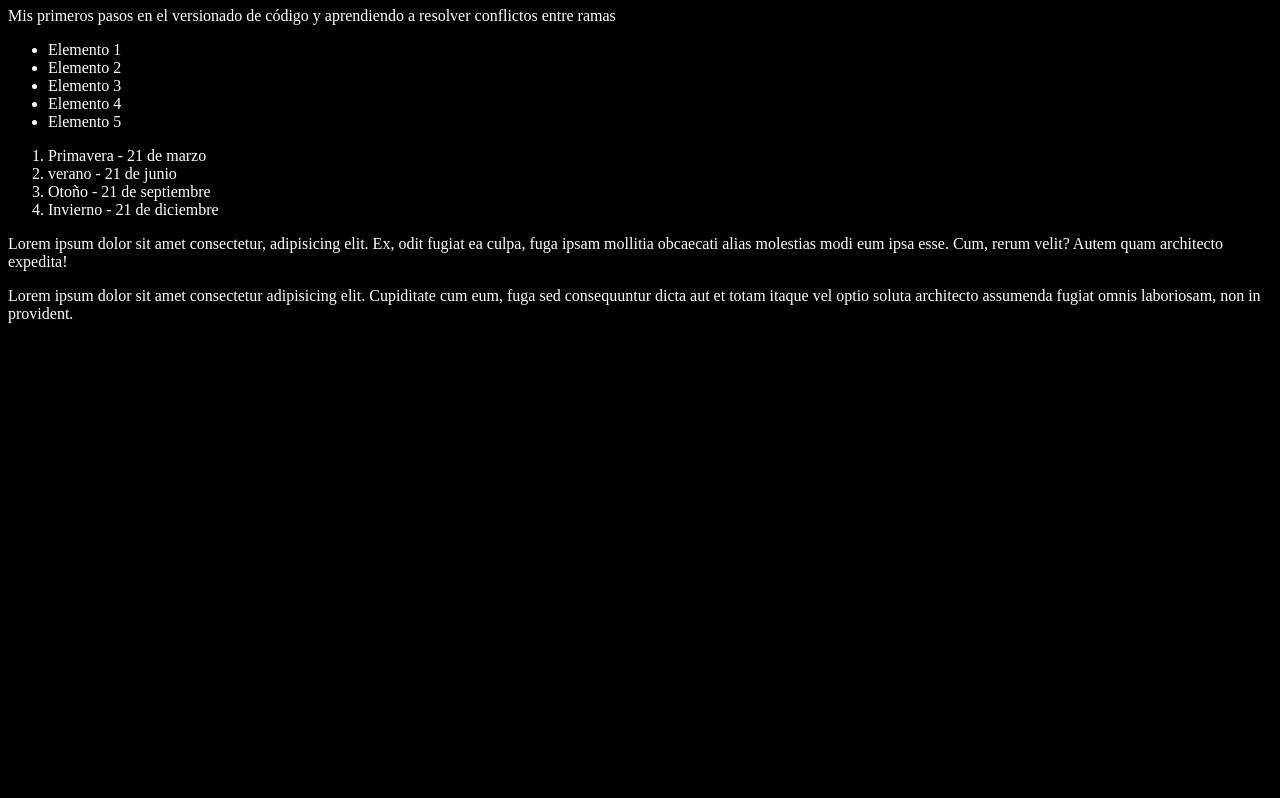
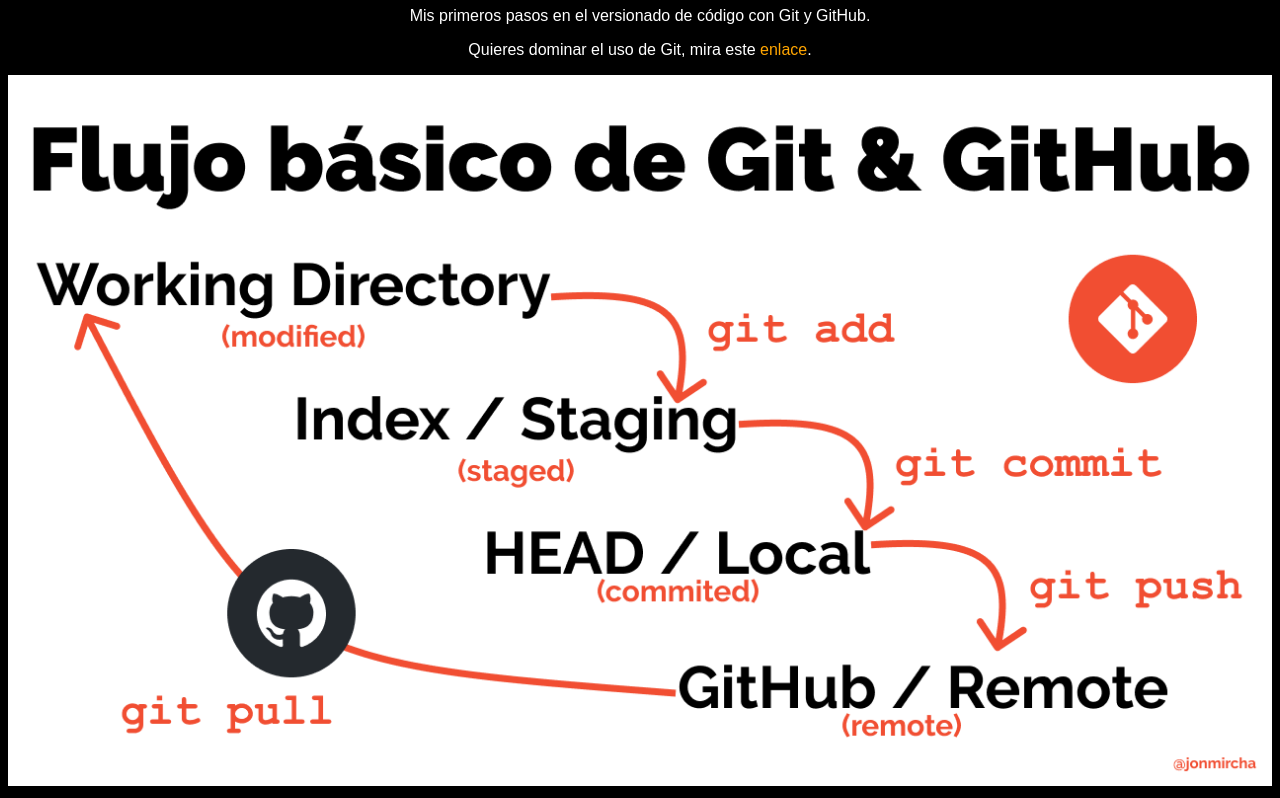
Before and after one commit to fernando95quintero/curso-git, a plain HTML site: page index.html in a window 1280 px wide. Shown: the part 73-871 px from the top of the page. Before the commit the page ends 800 px from the top, so only its background shows below. Drawn offline with Linux system fonts and the light colour scheme.

Commit message:
Agregando imagen de flujo Git y poniendo chulo el index.html

```diff
--- a/index.html
+++ b/index.html
@@ -11,28 +11,12 @@
 <body>
 
   <h1>Aprendiendo Git</h1>
-  <p>Mis primeros pasos en el versionado de código y aprendiendo a resolver conflictos entre ramas</p>
 
-  <ul>
-    <li>Elemento 1</li>
-    <li>Elemento 2</li>
-    <li>Elemento 3</li>
-    <li>Elemento 4</li>
-    <li>Elemento 5</li>
-  </ul>
+  <p>Mis primeros pasos en el versionado de código con Git y GitHub.</p>
 
-  <ol>
-    <li>Primavera - 21 de marzo</li>
-    <li>verano - 21 de junio</li>
-    <li>Otoño - 21 de septiembre</li>
-    <li>Invierno - 21 de diciembre</li>
-  </ol>
+  <p>Quieres dominar el uso de Git, mira este <a href="https://jonmircha.com/git" target="_blank">enlace</a>.</p>
 
-  <p>Lorem ipsum dolor sit amet consectetur, adipisicing elit. Ex, odit fugiat ea culpa, fuga ipsam mollitia obcaecati
-    alias molestias modi eum ipsa esse. Cum, rerum velit? Autem quam architecto expedita!</p>
-
-  <p>Lorem ipsum dolor sit amet consectetur adipisicing elit. Cupiditate cum eum, fuga sed consequuntur dicta aut et
-    totam itaque vel optio soluta architecto assumenda fugiat omnis laboriosam, non in provident.</p>
+  <img src="git-flow.png" alt="Flujo básico de Git">
 
   <script src="index.js"></script>
 
--- a/style.css
+++ b/style.css
@@ -1,4 +1,20 @@
 html {
   background-color: #000;
   color: #fff;
+  font-family: sans-serif;
+  text-align: center;
 }
+
+a {
+  color: orange;
+  text-decoration: none;
+}
+
+a:hover {
+  color: orangered;
+  text-decoration: underline;
+}
+
+img {
+  max-width: 100%;
+}
```
Also changed, not shown: git-flow.png (added).
